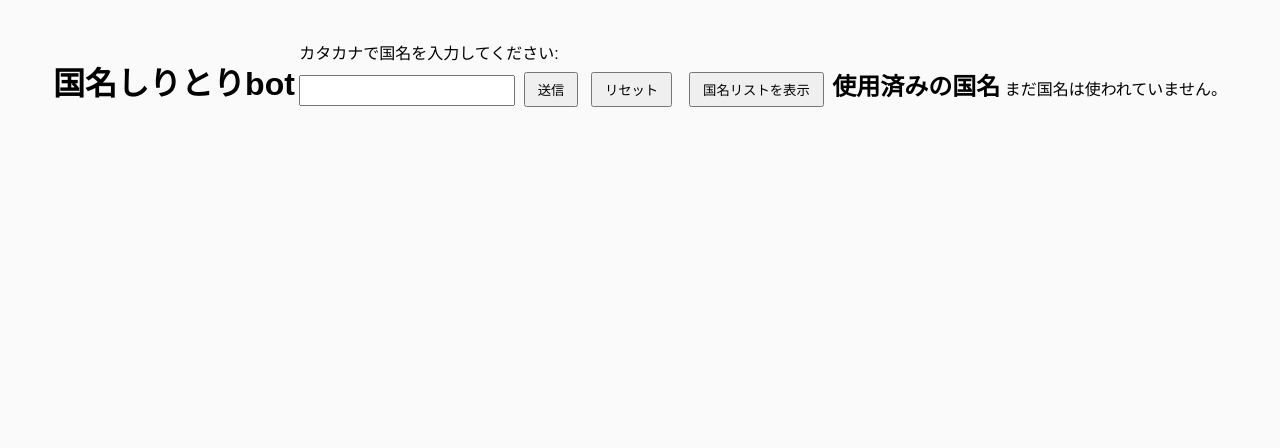
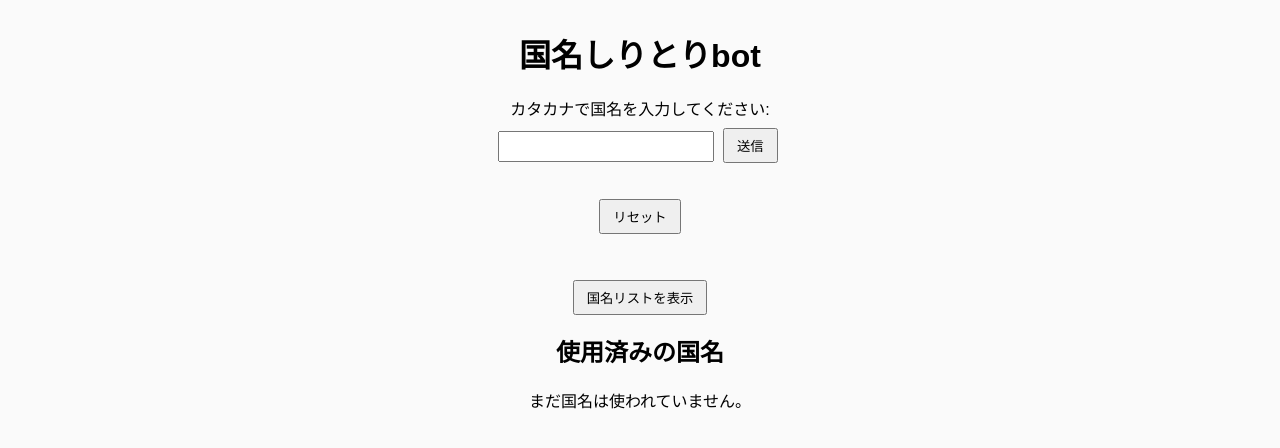
Before and after one commit to neko943/kokumei_shiritori-, a Flask app: page / in a window 1280 px wide. Shown: the top 448 px of the page. Run offline with Flask 3, Linux system fonts and the light colour scheme.

Commit message:
Update index.html

```diff
--- a/templates/index.html
+++ b/templates/index.html
@@ -19,31 +19,34 @@
 
     <meta name="twitter:card" content="summary_large_image">
 
-    <!-- 全体スタイル -->
     <style>
         body {
-            text-align: center;
+            margin: 0;
+            padding: 0;
+            background-color: #fafafa;
             font-family: sans-serif;
-            padding: 20px;
-            background-color: #fafafa;
         }
 
-        h1, h2, p, form, ul, button, #country-list {
-            display: inline-block;
-            margin: 12px auto;
-            text-align: left;
+        .container {
+            display: flex;
+            flex-direction: column;
+            align-items: center;
+            text-align: center;
+            padding: 20px;
+        }
+
+        form, p, h1, h2, ul, button {
+            margin: 10px 0;
         }
 
         input[type="text"] {
             padding: 6px;
-            margin: 8px 0;
             width: 200px;
         }
 
         button {
             padding: 6px 12px;
             margin: 8px 4px;
-            cursor: pointer;
         }
 
         #country-list ul {
@@ -52,6 +55,7 @@
             display: flex;
             flex-wrap: wrap;
             gap: 8px;
+            justify-content: center;
         }
 
         #country-list li {
@@ -59,13 +63,10 @@
             border-radius: 5px;
             padding: 4px 8px;
         }
-
-        ul {
-            padding-left: 20px;
-        }
     </style>
 </head>
 <body>
+    <div class="container">
         <h1>国名しりとりbot</h1>
 
         <form method="POST">
@@ -107,6 +108,7 @@
         {% else %}
             <p>まだ国名は使われていません。</p>
         {% endif %}
+    </div>
 
     <script>
     document.addEventListener("DOMContentLoaded", function () {
```
Lines whose indentation alone changed are shown as unchanged.
